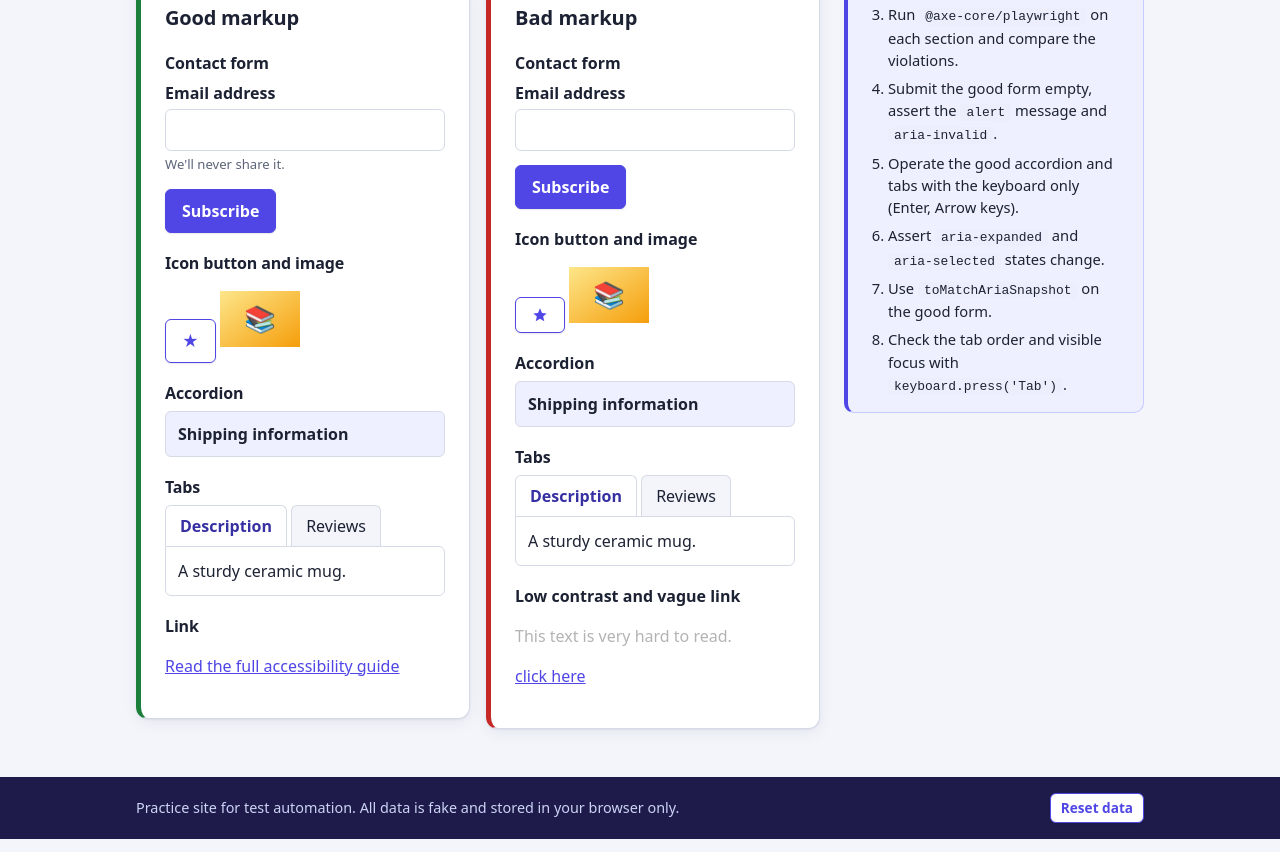
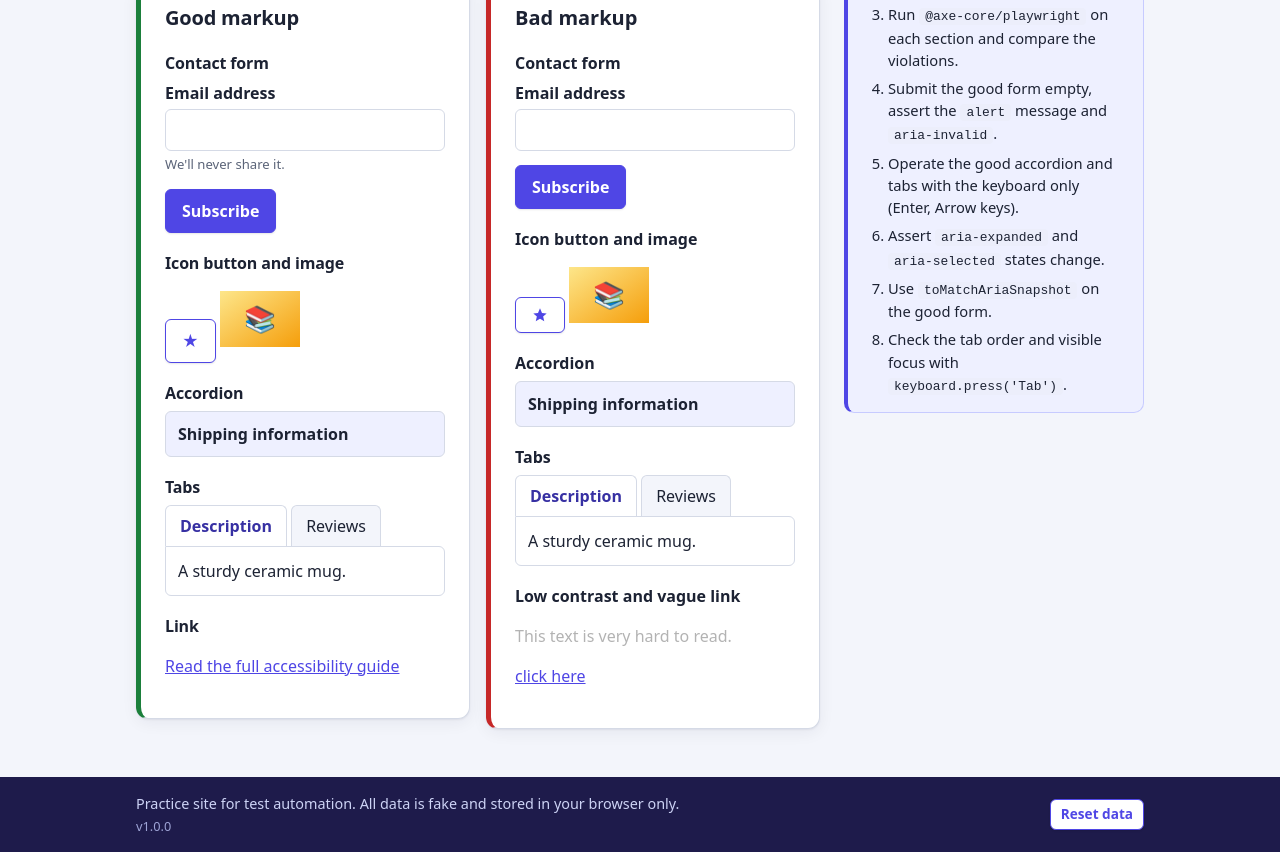
Before and after one commit to RafalSzypulewski/TrainingWebsite, a website: page pages/accessibility.html in a window 1280 px wide. Shown: the part 276-1128 px from the top of the page. Drawn offline with Linux system fonts and the light colour scheme.

Commit message:
Show site version in the footer and add the live URL to the README
- assets/data/version.json is the single source of truth (checked against package.json)
- footer shows vX.Y.Z; the Pages workflow appends the short commit SHA and build date
- README: live site URL and a Versioning section
- 7 new tests (196 total)

Co-Authored-By: Claude Sonnet 5.5 <noreply@anthropic.com>

```diff
--- a/assets/css/styles.css
+++ b/assets/css/styles.css
@@ -359,3 +359,5 @@ kbd { background: #eceefb; border: 1px solid var(--border); border-bottom-width:
 .spacer { height: 1800px; display: flex; align-items: center; justify-content: center; color: var(--muted); background: repeating-linear-gradient(180deg, #fafbff, #fafbff 40px, #f1f3fb 40px, #f1f3fb 80px); border-radius: var(--radius); margin-bottom: 12px; }
 
 .fake-label { display: inline-block; margin-bottom: 4px; font-weight: 600; }
+
+.version { font-size: 0.8rem; color: #9ea4d6; }
--- /dev/null
+++ b/assets/data/version.json
@@ -0,0 +1,3 @@
+{
+  "version": "1.0.0"
+}
--- a/assets/js/layout.js
+++ b/assets/js/layout.js
@@ -147,11 +147,22 @@
     footer.className = 'site-footer';
     footer.innerHTML = `
       <div class="container">
-        <p>Practice site for test automation. All data is fake and stored in your browser only.</p>
+        <p>Practice site for test automation. All data is fake and stored in your browser only.<br>
+          <span class="version" data-testid="site-version" hidden></span></p>
         <button type="button" class="btn secondary small" data-testid="reset-data">Reset data</button>
       </div>`;
     document.body.append(footer);
     footer.querySelector('button').addEventListener('click', PW.resetData);
+
+    // Version comes from assets/data/version.json; the deploy workflow adds the commit and build date.
+    fetch(PW.url('assets/data/version.json'), { cache: 'no-cache' })
+      .then((res) => (res.ok ? res.json() : Promise.reject()))
+      .then((info) => {
+        const el = footer.querySelector('[data-testid="site-version"]');
+        el.textContent = ['v' + info.version, info.commit, info.built && 'built ' + info.built].filter(Boolean).join(' \u00b7 ');
+        el.hidden = false;
+      })
+      .catch(() => {}); // version info is optional
 
     // Dropdown groups: click toggles, Escape / outside click closes (hover and focus also open via CSS).
     const groups = [...header.querySelectorAll('.nav-group')];
```
Also changed, not shown: tests/version.spec.ts (added, +36 -0 lines), .github/workflows/pages.yml, README.md.
